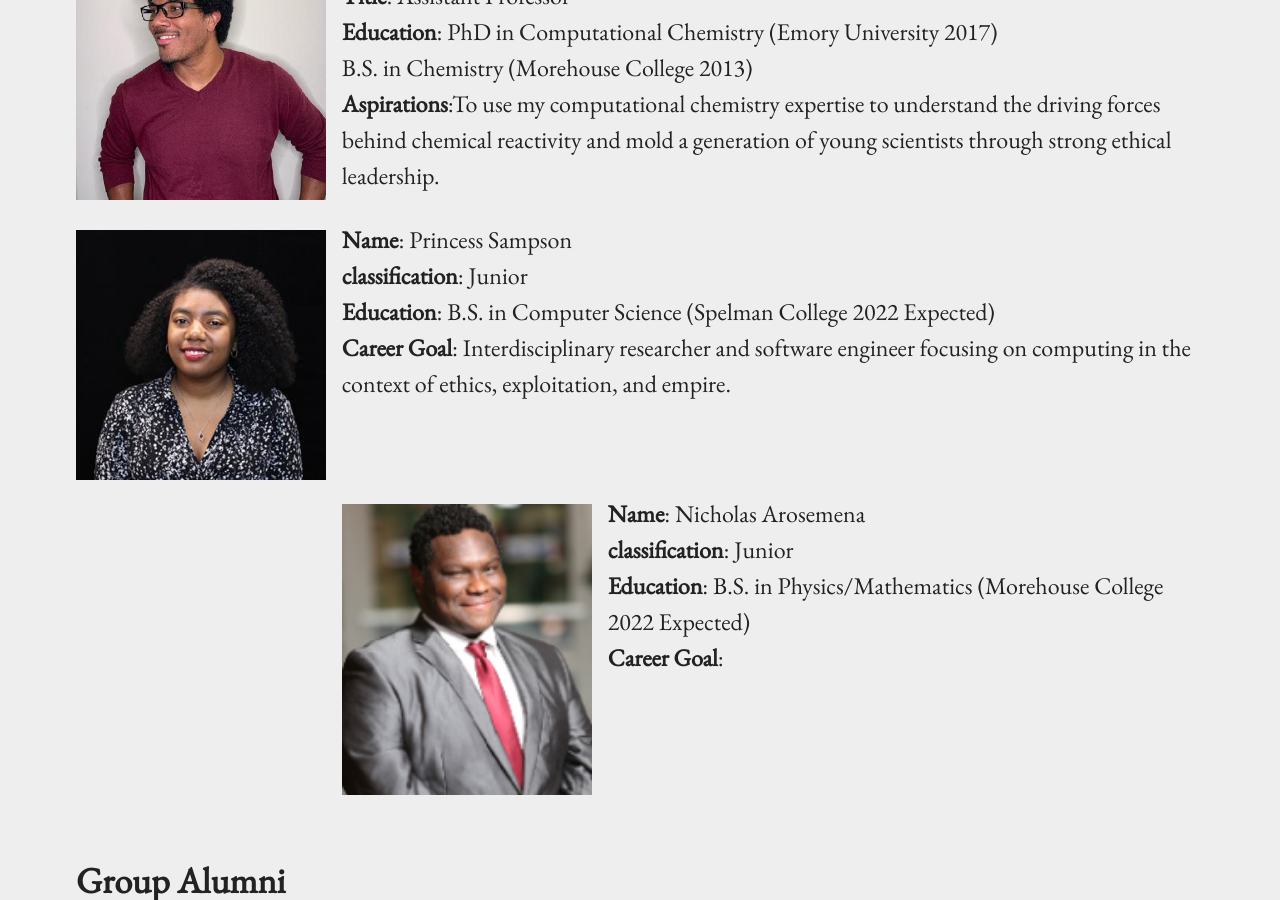
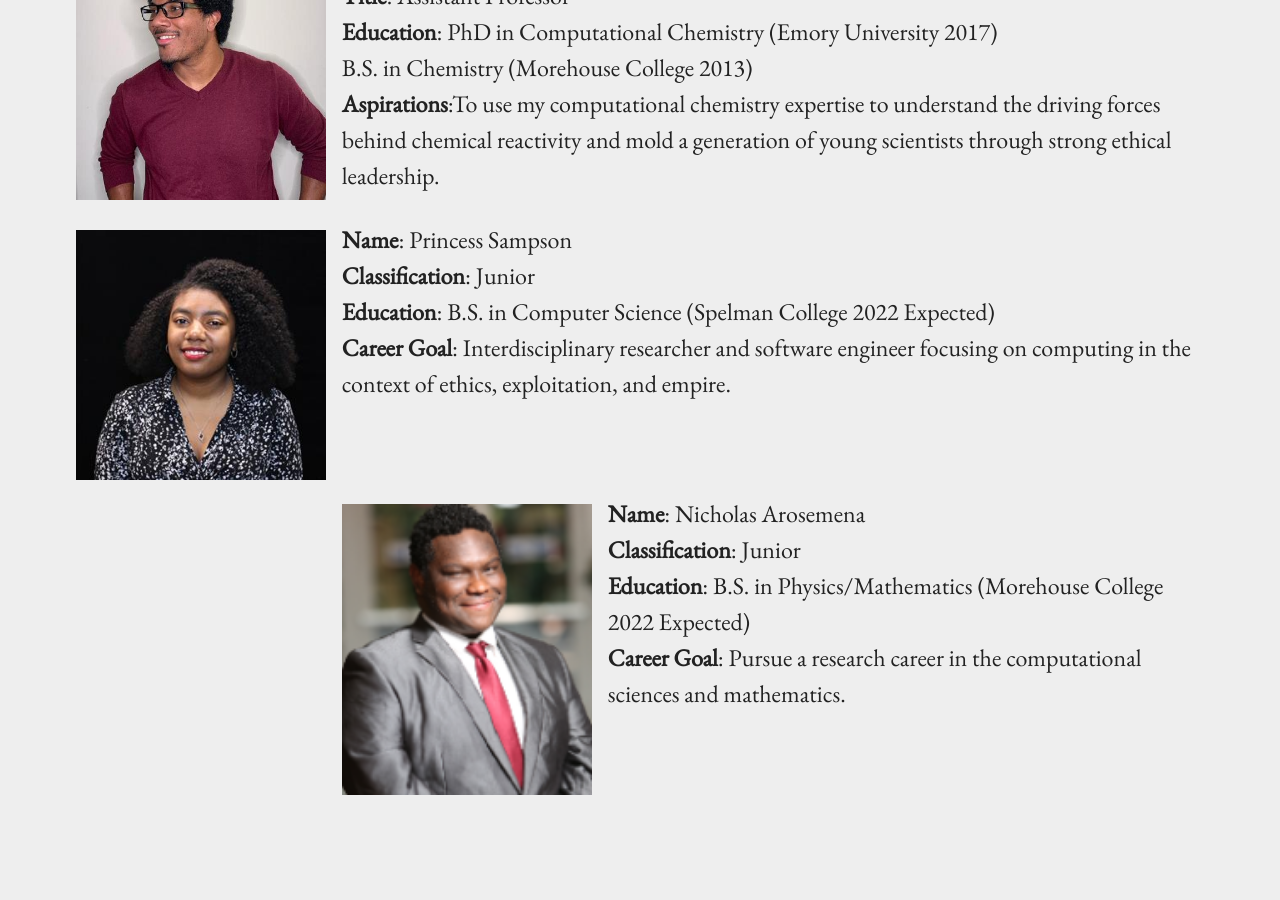
Before and after one commit to WDerricotte/wderricotte.github.io, a Jekyll site: the page built from people.md, in a window 1280 px wide and 900 px high, scrolled down 284 px. Built offline with Jekyll 4.4.1, drawn with Linux system fonts in a browser that asks for light colours.

Commit message:
Update Nick career

```diff
--- a/people.md
+++ b/people.md
@@ -12,7 +12,7 @@ permalink: /people/
 
 
 {% include image.html url="../images/sampson_update_2020.jpg" caption="" width="250px" align="left" %}**Name**: Princess Sampson
-**classification**: Junior
+**Classification**: Junior
 **Education**: B.S. in Computer Science (Spelman College 2022 Expected)
 **Career Goal**: Interdisciplinary researcher and software engineer focusing on computing in the context of ethics, exploitation, and empire.
 &nbsp;
@@ -20,9 +20,9 @@ permalink: /people/
 &nbsp;
 
 {% include image.html url="../images/arosemena_update_2020.png" caption="" width="250px" align="left" %}**Name**: Nicholas Arosemena
-**classification**: Junior
+**Classification**: Junior
 **Education**: B.S. in Physics/Mathematics (Morehouse College 2022 Expected)
-**Career Goal**:
+**Career Goal**: Pursue a research career in the computational sciences and mathematics.
 &nbsp;
 
 &nbsp;
```
